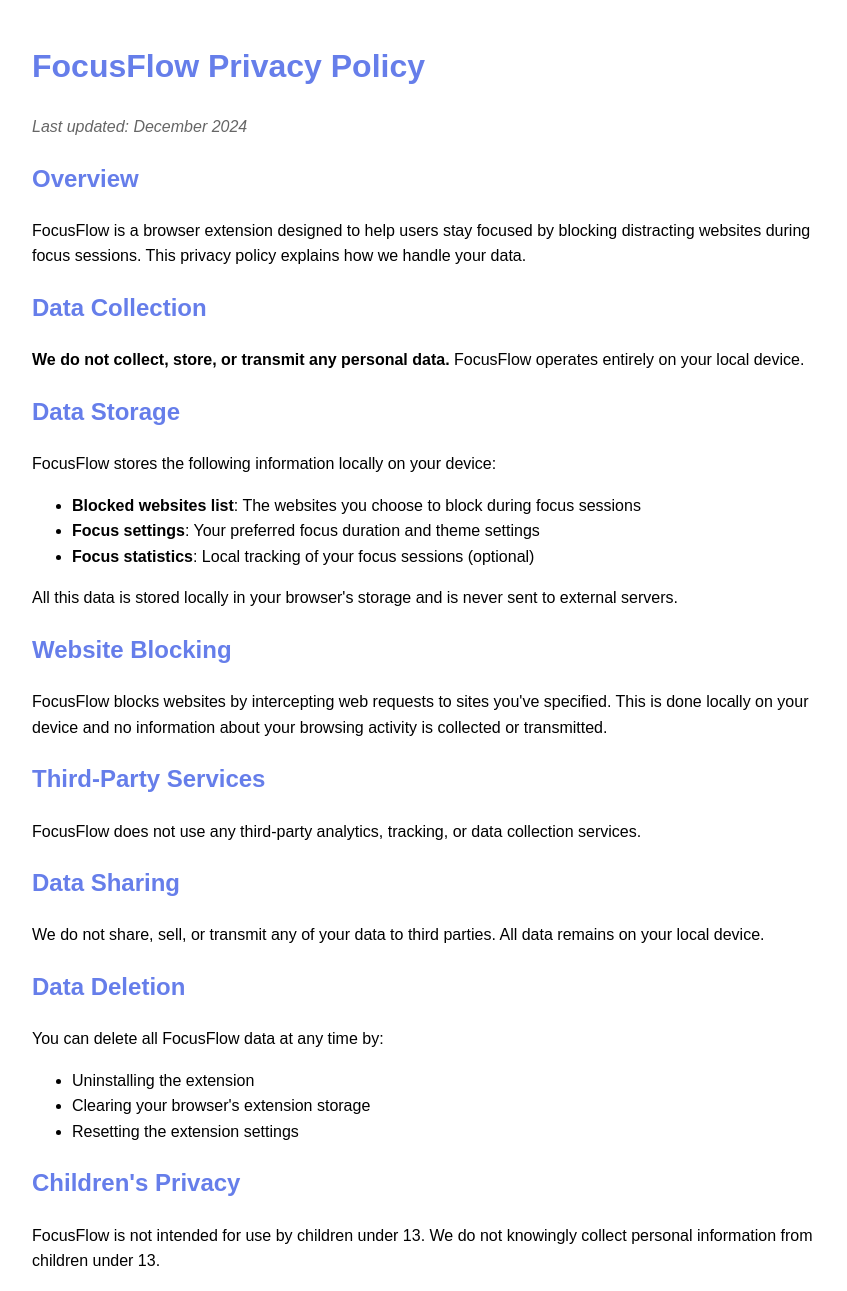
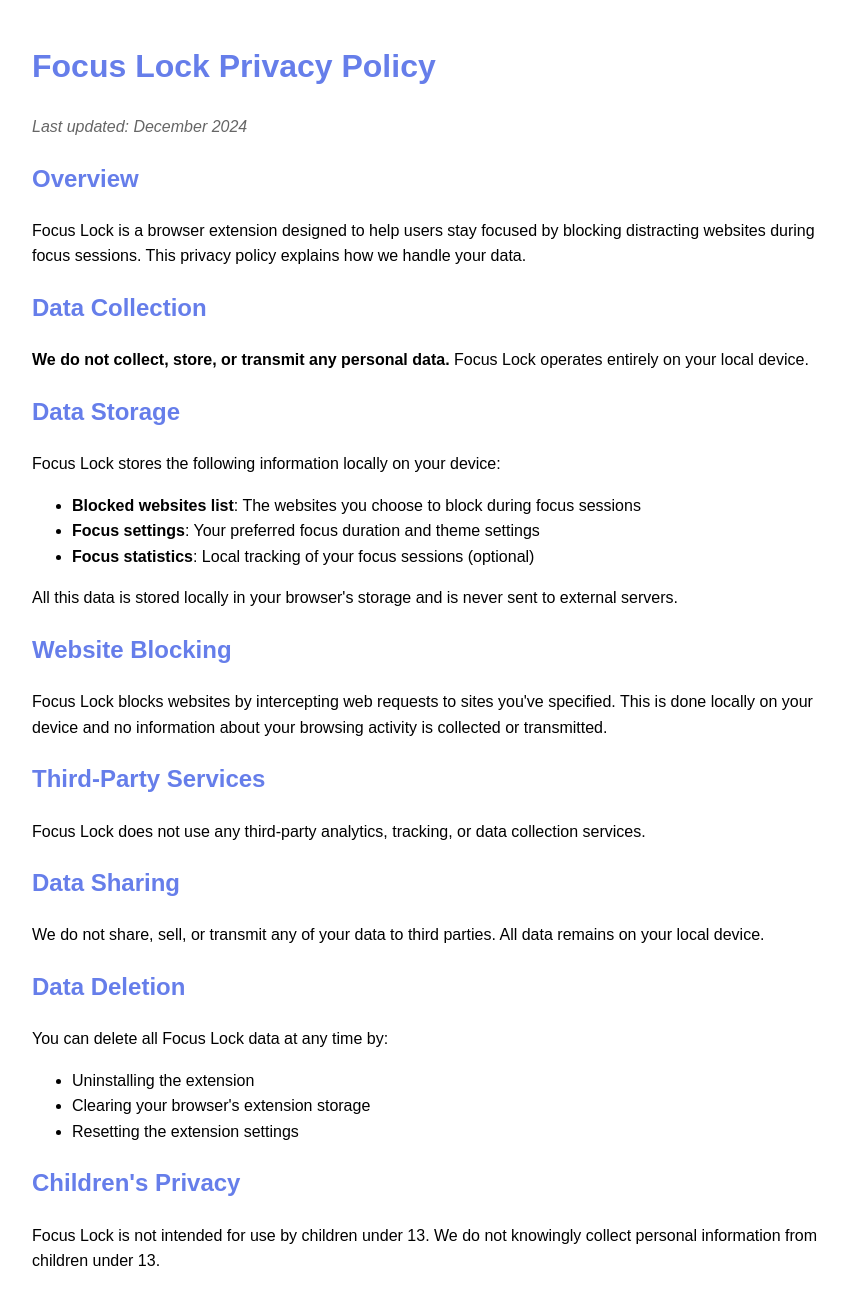
Before and after one commit to RobertoEsp/Focus-Lock, a browser extension: page privacy-policy.html in a window 1280 px wide. Shown: the top 1291 px of the page, without its empty margins (208-1055 px from the left). Drawn offline with Linux system fonts and the light colour scheme.

Commit message:
Update: Change redirect URL and update privacy policy references from FocusFlow to Focus Lock

```diff
--- a/background.js
+++ b/background.js
@@ -1,4 +1,4 @@
-const redirectUrl = "https://robertoesparza.dev/focusflow/";
+const redirectUrl = "https://robertoesparza.dev/focuslock/";
 
 let focusMode = false;
 let startTime = null;
--- a/privacy-policy.html
+++ b/privacy-policy.html
@@ -3,7 +3,7 @@
 <head>
     <meta charset="UTF-8">
     <meta name="viewport" content="width=device-width, initial-scale=1.0">
-    <title>FocusFlow Privacy Policy</title>
+    <title>Focus Lock Privacy Policy</title>
     <style>
         body {
             font-family: Arial, sans-serif;
@@ -22,17 +22,17 @@
     </style>
 </head>
 <body>
-    <h1>FocusFlow Privacy Policy</h1>
+    <h1>Focus Lock Privacy Policy</h1>
     <p class="last-updated">Last updated: December 2024</p>
 
     <h2>Overview</h2>
-    <p>FocusFlow is a browser extension designed to help users stay focused by blocking distracting websites during focus sessions. This privacy policy explains how we handle your data.</p>
+    <p>Focus Lock is a browser extension designed to help users stay focused by blocking distracting websites during focus sessions. This privacy policy explains how we handle your data.</p>
 
     <h2>Data Collection</h2>
-    <p><strong>We do not collect, store, or transmit any personal data.</strong> FocusFlow operates entirely on your local device.</p>
+    <p><strong>We do not collect, store, or transmit any personal data.</strong> Focus Lock operates entirely on your local device.</p>
 
     <h2>Data Storage</h2>
-    <p>FocusFlow stores the following information locally on your device:</p>
+    <p>Focus Lock stores the following information locally on your device:</p>
     <ul>
         <li><strong>Blocked websites list</strong>: The websites you choose to block during focus sessions</li>
         <li><strong>Focus settings</strong>: Your preferred focus duration and theme settings</li>
@@ -41,16 +41,16 @@
     <p>All this data is stored locally in your browser's storage and is never sent to external servers.</p>
 
     <h2>Website Blocking</h2>
-    <p>FocusFlow blocks websites by intercepting web requests to sites you've specified. This is done locally on your device and no information about your browsing activity is collected or transmitted.</p>
+    <p>Focus Lock blocks websites by intercepting web requests to sites you've specified. This is done locally on your device and no information about your browsing activity is collected or transmitted.</p>
 
     <h2>Third-Party Services</h2>
-    <p>FocusFlow does not use any third-party analytics, tracking, or data collection services.</p>
+    <p>Focus Lock does not use any third-party analytics, tracking, or data collection services.</p>
 
     <h2>Data Sharing</h2>
     <p>We do not share, sell, or transmit any of your data to third parties. All data remains on your local device.</p>
 
     <h2>Data Deletion</h2>
-    <p>You can delete all FocusFlow data at any time by:</p>
+    <p>You can delete all Focus Lock data at any time by:</p>
     <ul>
         <li>Uninstalling the extension</li>
         <li>Clearing your browser's extension storage</li>
@@ -58,7 +58,7 @@
     </ul>
 
     <h2>Children's Privacy</h2>
-    <p>FocusFlow is not intended for use by children under 13. We do not knowingly collect personal information from children under 13.</p>
+    <p>Focus Lock is not intended for use by children under 13. We do not knowingly collect personal information from children under 13.</p>
 
     <h2>Changes to This Policy</h2>
     <p>We may update this privacy policy from time to time. We will notify users of any material changes by updating the extension.</p>
```
